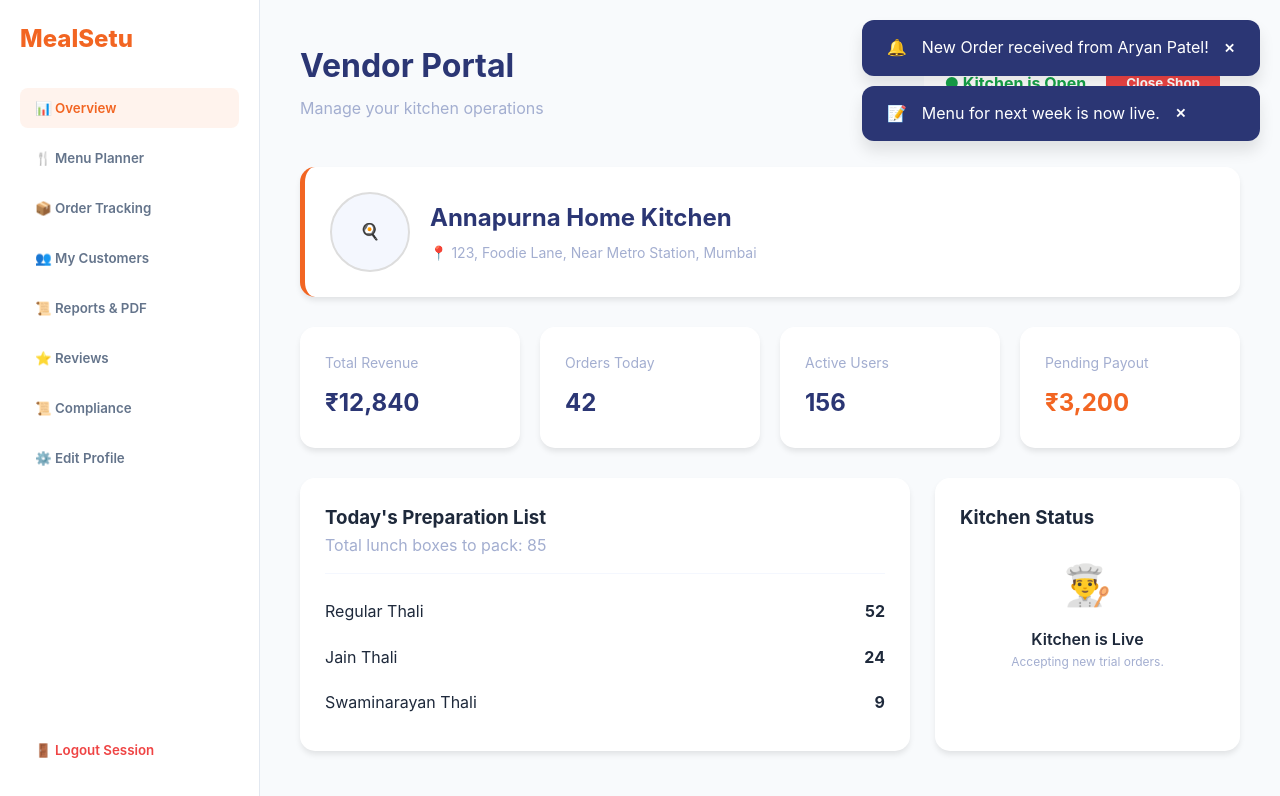
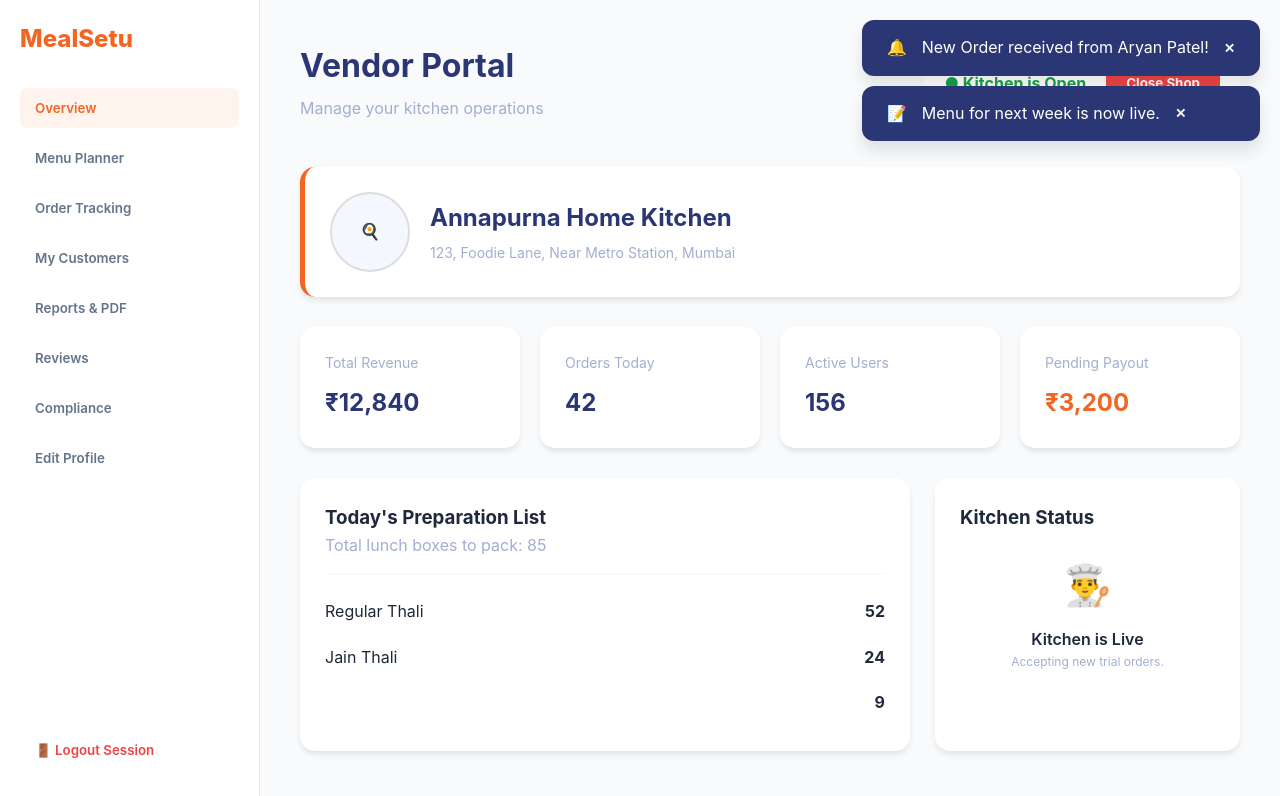
Before and after one commit to mosin-ali/Mealsetu, a React (Vite) app: page /vendor-dashboard in a window 1280 px wide. Shown: the top 796 px of the page. Built offline with nearby package versions, Linux system fonts and the light colour scheme.

Commit message:
src/pages/UserDashboard.jsx         modified:   src/pages/VendorDashboard.jsx

```diff
--- a/src/pages/UserDashboard.jsx
+++ b/src/pages/UserDashboard.jsx
@@ -249,11 +249,11 @@ export default function UserDashboard() {
           </div>
         </div>
         <nav style={sidebarNavStyle}>
-          <button style={activeTab === 'services' ? sidebarActiveTab : sidebarTab} onClick={() => setActiveTab('services')}>🍱 Order Meals</button>
-          <button style={activeTab === 'subscription' ? sidebarActiveTab : sidebarTab} onClick={() => setActiveTab('subscription')}>⏳ Subscription</button>
-          <button style={activeTab === 'history' ? sidebarActiveTab : sidebarTab} onClick={() => setActiveTab('history')}>📜 History</button>
-          <button style={activeTab === 'offers' ? sidebarActiveTab : sidebarTab} onClick={() => setActiveTab('offers')}>🎁 Offers</button>
-          <button style={activeTab === 'safety' ? sidebarActiveTab : sidebarTab} onClick={() => setActiveTab('safety')}>🛡️ Safety</button>
+          <button style={activeTab === 'services' ? sidebarActiveTab : sidebarTab} onClick={() => setActiveTab('services')}> Order Meals</button>
+          <button style={activeTab === 'subscription' ? sidebarActiveTab : sidebarTab} onClick={() => setActiveTab('subscription')}> Subscription</button>
+          <button style={activeTab === 'history' ? sidebarActiveTab : sidebarTab} onClick={() => setActiveTab('history')}> History</button>
+          <button style={activeTab === 'offers' ? sidebarActiveTab : sidebarTab} onClick={() => setActiveTab('offers')}> Offers</button>
+          <button style={activeTab === 'safety' ? sidebarActiveTab : sidebarTab} onClick={() => setActiveTab('safety')}> Safety</button>
           <div style={{ marginTop: 'auto', paddingBottom: '20px' }}>
             <button style={sidebarLogoutBtn} onClick={handleLogout}>Logout</button>
           </div>
@@ -272,7 +272,7 @@ export default function UserDashboard() {
              </div>
           </div>
           <div style={{ display: 'flex', gap: '12px', marginTop: '20px' }}>
-            <button className="btn-primary" style={{ width: 'auto', padding: '10px 20px' }} onClick={handleAutoLocation}>📍 Detect Location</button>
+            <button className="btn-primary" style={{ width: 'auto', padding: '10px 20px' }} onClick={handleAutoLocation}> Detect Location</button>
             <button className="tag" style={securityBtnStyle} onClick={() => { setForgotStep('login'); setShowPasswordModal(true); }}>Security Settings</button>
 
           </div>
@@ -293,8 +293,8 @@ export default function UserDashboard() {
                   View {t.reviews.length} Reviews
                 </button>
                 <div style={{ margin: '10px 0', fontSize: '12px', color: '#475569', background: '#f1f5f9', padding: '8px', borderRadius: '8px' }}>
-                  <div>📅 {t.workingDays}</div>
-                  <div>⏰ {t.timings}</div>
+                  <div> {t.workingDays}</div>
+                  <div> {t.timings}</div>
                 </div>
                 <h4 style={{ color: '#f26522' }}>₹{t.price} / meal</h4>
                 <button className="btn-primary" style={{ width: '100%', marginBottom: '10px' }} onClick={() => navigate('/order')}>Order Now</button>
@@ -313,7 +313,7 @@ export default function UserDashboard() {
                 <p style={{ color: '#64748b', marginBottom: '5px' }}>Subscription Valid Until</p>
                 <h2 style={{ margin: 0, color: '#f26522' }}>{user.expiryDate}</h2>
               </div>
-              <button className="btn-primary" style={{ marginTop: '15px', width: '100%' }} onClick={handleExtendSubscription}>🚀 Extend Subscription</button>
+              <button className="btn-primary" style={{ marginTop: '15px', width: '100%' }} onClick={handleExtendSubscription}> Extend Subscription</button>
             </div>
             <div style={contentCardStyle}>
               <h3>Schedule Leave / Pause</h3>
@@ -333,7 +333,7 @@ export default function UserDashboard() {
                 <option value="lunch">Lunch Only</option>
                 <option value="dinner">Dinner Only</option>
               </select>
-              <button className="btn-primary" style={{ width: '100%', background: '#334155' }} onClick={handleApplyLeave}>⏸️ Apply Leave & Extend Plan</button>
+              <button className="btn-primary" style={{ width: '100%', background: '#334155' }} onClick={handleApplyLeave}>⏸ Apply Leave & Extend Plan</button>
             </div>
           </div>
         )}
@@ -363,7 +363,7 @@ export default function UserDashboard() {
                         style={{ background: '#f26522', color: 'white', border: 'none', padding: '5px 10px', borderRadius: '5px', cursor: 'pointer', fontSize: '12px' }}
                         onClick={() => handleDownloadInvoice(h)}
                       >
-                        📥 Download
+                         Download
                       </button>
                     </td>
                   </tr>
@@ -392,7 +392,7 @@ export default function UserDashboard() {
                     alert(`Promo code ${offer.code} copied to clipboard!`);
                   }}
                 >
-                  📋 Copy Code
+                   Copy Code
                 </button>
               </div>
             ))}
@@ -401,7 +401,7 @@ export default function UserDashboard() {
 
         {activeTab === 'safety' && (
           <div style={contentCardStyle}>
-            <h3 style={{ display: 'flex', alignItems: 'center', gap: '10px' }}>🛡️ Safety & Hygiene Protocols</h3>
+            <h3 style={{ display: 'flex', alignItems: 'center', gap: '10px' }}> Safety & Hygiene Protocols</h3>
             <p style={{ color: '#64748b' }}>Your health is our priority. MealSetu ensures all vendors follow strict safety standards.</p>
             <div style={{ marginTop: '20px' }}>
               <div style={{ padding: '15px', background: '#f0fdf4', borderRadius: '12px', marginBottom: '10px', border: '1px solid #16a34a' }}>
--- a/src/pages/VendorDashboard.jsx
+++ b/src/pages/VendorDashboard.jsx
@@ -31,7 +31,7 @@ const VendorDashboard = () => {
       { id: 1, name: "Mosin Ali", phone: "+91 98XXX-X0010", plan: "Monthly", expiry: "2026-02-15", pref: "No Garlic" },
       { id: 2, name: "Priya Sharma", phone: "+91 91XXX-X5521", plan: "Weekly", expiry: "2026-01-28", pref: "Regular" },
       { id: 3, name: "Rahul Varma", phone: "+91 88XXX-X9910", plan: "Monthly", expiry: "2026-01-24", pref: "Jain" },
-      { id: 4, name: "Sneha Kapur", phone: "+91 77XXX-X2233", plan: "Trial", expiry: "2026-01-30", pref: "Swaminarayan" },
+      { id: 4, name: "Sneha Kapur", phone: "+91 77XXX-X2233", plan: "Trial", expiry: "2026-01-30", pref: "jain" },
     ];
     const today = new Date("2026-01-26");
     return customers.map(sub => {
@@ -142,7 +142,7 @@ const VendorDashboard = () => {
                 </div>
                 <div>
                     <h2 style={{ margin: 0, color: '#2b3674' }}>{profile.kitchenName}</h2>
-                    <p style={{ margin: '5px 0 0 0', color: '#a3aed0', fontSize: '14px' }}>📍 {profile.address}</p>
+                    <p style={{ margin: '5px 0 0 0', color: '#a3aed0', fontSize: '14px' }}> {profile.address}</p>
                 </div>
             </div>
 
@@ -172,7 +172,7 @@ const VendorDashboard = () => {
                 <hr style={{ border: 'none', borderTop: '1px solid #f4f7fe', margin: '15px 0' }} />
                 <div style={{ display: 'flex', justifyContent: 'space-between', padding: '10px 0' }}><span>Regular Thali</span><span style={{ fontWeight: '700' }}>52</span></div>
                 <div style={{ display: 'flex', justifyContent: 'space-between', padding: '10px 0' }}><span>Jain Thali</span><span style={{ fontWeight: '700' }}>24</span></div>
-                <div style={{ display: 'flex', justifyContent: 'space-between', padding: '10px 0' }}><span>Swaminarayan Thali</span><span style={{ fontWeight: '700' }}>9</span></div>
+                <div style={{ display: 'flex', justifyContent: 'space-between', padding: '10px 0' }}><span></span><span style={{ fontWeight: '700' }}>9</span></div>
               </div>
               <div className="v-card">
                 <h3>Kitchen Status</h3>
@@ -201,7 +201,7 @@ const VendorDashboard = () => {
               <div><label style={{ fontSize: '14px', fontWeight: '600' }}>Main Sabji</label><input className="v-input" placeholder="e.g. Paneer Butter Masala" /></div>
               <div><label style={{ fontSize: '14px', fontWeight: '600' }}>Alternative Sabji</label><input className="v-input" placeholder="e.g. Mix Veg Fry" /></div>
               <div><label style={{ fontSize: '14px', fontWeight: '600' }}>Sweet Item</label><input className="v-input" placeholder="e.g. Gulab Jamun" /></div>
-              <div><label style={{ fontSize: '14px', fontWeight: '600' }}>Dietary Category</label><select className="v-input"><option>Regular</option><option>Jain</option><option>Swaminarayan</option></select></div>
+              <div><label style={{ fontSize: '14px', fontWeight: '600' }}>Dietary Category</label><select className="v-input"><option>Regular</option><option>Jain</option></select></div>
             </div>
             <button className="v-nav-btn" style={{ background: '#f26522', color: 'white', width: 'auto', padding: '15px 40px', marginTop: '30px', justifyContent: 'center' }}>Update {menuCycle} Menu</button>
           </div>
@@ -360,15 +360,15 @@ const VendorDashboard = () => {
       <aside className="v-sidebar">
         <h2 style={{ color: '#f26522', fontWeight: '800', marginBottom: '30px' }}>MealSetu</h2>
         <nav style={{ flex: 1 }}>
-          <button className={`v-nav-btn ${activeTab === 'dashboard' ? 'active' : ''}`} onClick={() => setActiveTab('dashboard')}>📊 Overview</button>
-          <button className={`v-nav-btn ${activeTab === 'menu' ? 'active' : ''}`} onClick={() => setActiveTab('menu')}>🍴 Menu Planner</button>
-          <button className={`v-nav-btn ${activeTab === 'orders' ? 'active' : ''}`} onClick={() => setActiveTab('orders')}>📦 Order Tracking</button>
-          <button className={`v-nav-btn ${activeTab === 'customers' ? 'active' : ''}`} onClick={() => setActiveTab('customers')}>👥 My Customers</button>
-          <button className={`v-nav-btn ${activeTab === 'reports' ? 'active' : ''}`} onClick={() => setActiveTab('reports')}>📜 Reports & PDF</button>
+          <button className={`v-nav-btn ${activeTab === 'dashboard' ? 'active' : ''}`} onClick={() => setActiveTab('dashboard')}>Overview</button>
+          <button className={`v-nav-btn ${activeTab === 'menu' ? 'active' : ''}`} onClick={() => setActiveTab('menu')}> Menu Planner</button>
+          <button className={`v-nav-btn ${activeTab === 'orders' ? 'active' : ''}`} onClick={() => setActiveTab('orders')}> Order Tracking</button>
+          <button className={`v-nav-btn ${activeTab === 'customers' ? 'active' : ''}`} onClick={() => setActiveTab('customers')}> My Customers</button>
+          <button className={`v-nav-btn ${activeTab === 'reports' ? 'active' : ''}`} onClick={() => setActiveTab('reports')}> Reports & PDF</button>
           {/* NEW BUTTONS ADDED TO SIDEBAR */}
-          <button className={`v-nav-btn ${activeTab === 'reviews' ? 'active' : ''}`} onClick={() => setActiveTab('reviews')}>⭐ Reviews</button>
-          <button className={`v-nav-btn ${activeTab === 'compliance' ? 'active' : ''}`} onClick={() => setActiveTab('compliance')}>📜 Compliance</button>
-          <button className={`v-nav-btn ${activeTab === 'profile' ? 'active' : ''}`} onClick={() => setActiveTab('profile')}>⚙️ Edit Profile</button>
+          <button className={`v-nav-btn ${activeTab === 'reviews' ? 'active' : ''}`} onClick={() => setActiveTab('reviews')}> Reviews</button>
+          <button className={`v-nav-btn ${activeTab === 'compliance' ? 'active' : ''}`} onClick={() => setActiveTab('compliance')}> Compliance</button>
+          <button className={`v-nav-btn ${activeTab === 'profile' ? 'active' : ''}`} onClick={() => setActiveTab('profile')}> Edit Profile</button>
         </nav>
         <button className="v-nav-btn" onClick={handleLogout} style={{ color: '#ef4444', marginTop: 'auto' }}>🚪 Logout Session</button>
       </aside>
```
